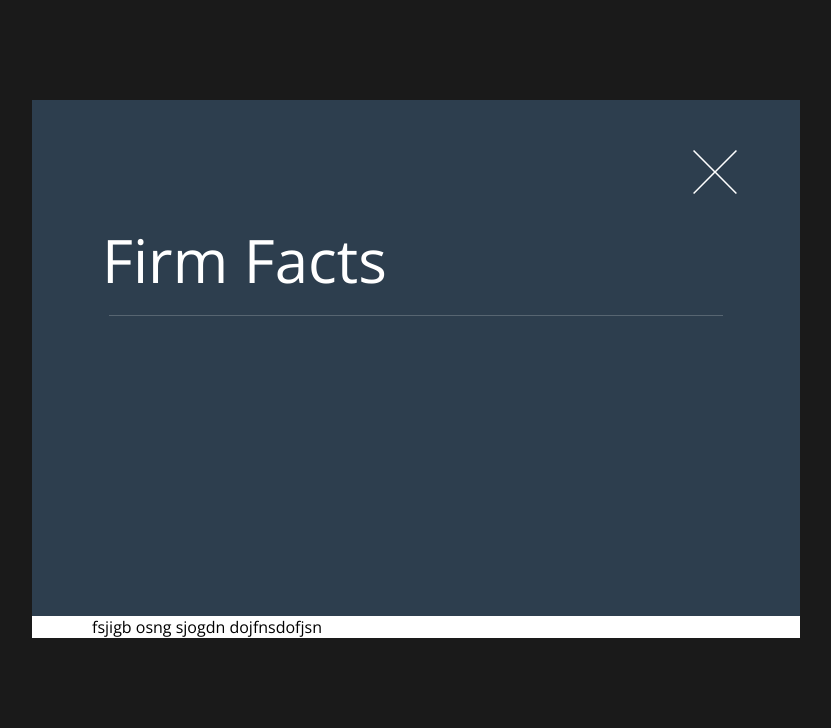
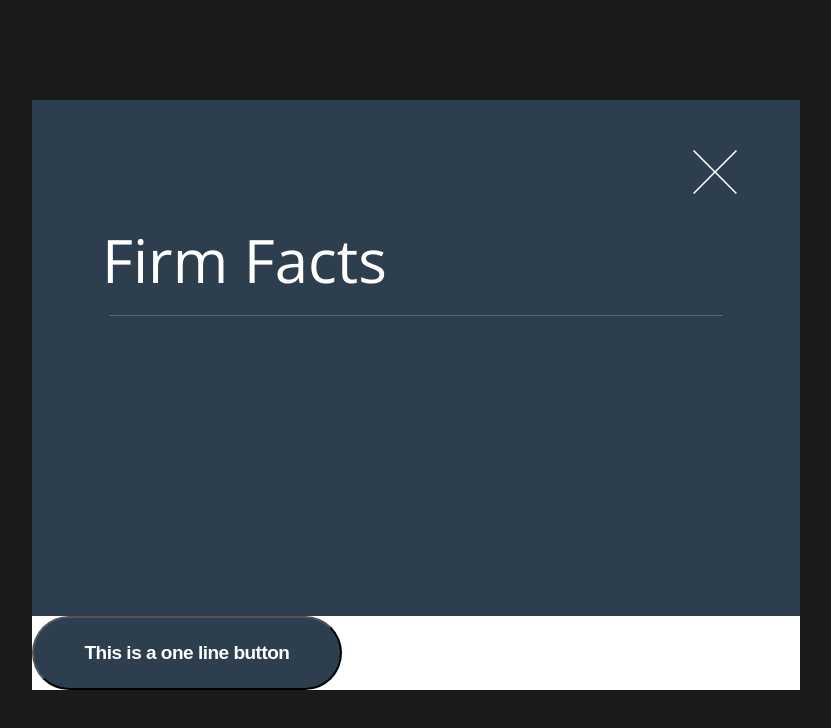
Before and after one commit to lhamadesign/teratalent-styling-challenge, a React (Vite) app: page / in a window 1280 px wide. Shown: the top 728 px of the page, without its empty margins (224-1055 px from the left). Built offline with nearby package versions, Linux system fonts and the light colour scheme.

Commit message:
button first variant

```diff
--- a/src/App.tsx
+++ b/src/App.tsx
@@ -5,7 +5,7 @@ const App = () => {
   return (
     <>
       <FirmFacts />
-      <FirmFactCard variation="border" />
+      <FirmFactCard variant="border" />
     </>
   )
 }
--- /dev/null
+++ b/src/components/Button/Button.scss
@@ -0,0 +1,38 @@
+@import "../../reset";
+
+.button {
+    max-width: 310px;
+    border-radius: 70px;
+    padding: 23px 33px;
+    background-color: $color-primary;
+    color: $color-light;
+    display: flex;
+    position: relative;
+
+    &:hover {
+        background-color: $color-highlight;
+        border: solid 2px $color-light;
+    }
+
+    &:disabled {
+        cursor: not-allowed;
+        background-color: $color-disabled;
+    }
+
+
+    .button__text {
+        display: inline-block;
+        overflow: hidden;
+        text-overflow: clip;
+        white-space: nowrap;
+        width: 100%;
+        flex: 1;
+        font: {
+            size: 19px;
+            weight: 600;
+        }
+        letter-spacing: -0.5px;
+        line-height: 24px;
+    }
+
+}
--- /dev/null
+++ b/src/components/Button/Button.tsx
@@ -0,0 +1,20 @@
+import "./Button.scss"
+
+interface ButtonProps {
+  variant: "default" | "icon"
+}
+
+const Button = (props: ButtonProps) => {
+  const { variant } = props
+
+  return (
+    <button type="button" className={`button button__${variant}`}>
+      {variant === "default" && (
+        <div className="button__text">This is a one line button</div>
+      )}
+      {variant === "icon" && ""}
+    </button>
+  )
+}
+
+export default Button
--- a/src/components/FirmFactCard/FirmFactCard.tsx
+++ b/src/components/FirmFactCard/FirmFactCard.tsx
@@ -1,26 +1,16 @@
+import Button from "../Button/Button"
 import "./FirmFactCard.scss"
 
 interface FirmFactCardProps {
-  variation: "default" | "border"
+  variant: "default" | "border"
 }
 
 const FirmFactCard = (props: FirmFactCardProps) => {
-  const variation = props.variation
+  const variation = props.variant
 
   return (
     <div className={`card card-${variation}`}>
-      <div
-        style={{
-          display: "flex",
-          gap: "8px",
-          justifyContent: "space-around",
-          alignItems: "center",
-          width: "300px",
-        }}
-      >
-        <img src="../../public/search-icon.svg" />
-        <span>fsjigb osng sjogdn dojfnsdofjsn</span>
-      </div>
+      <Button variant="default" />
     </div>
   )
 }
```
